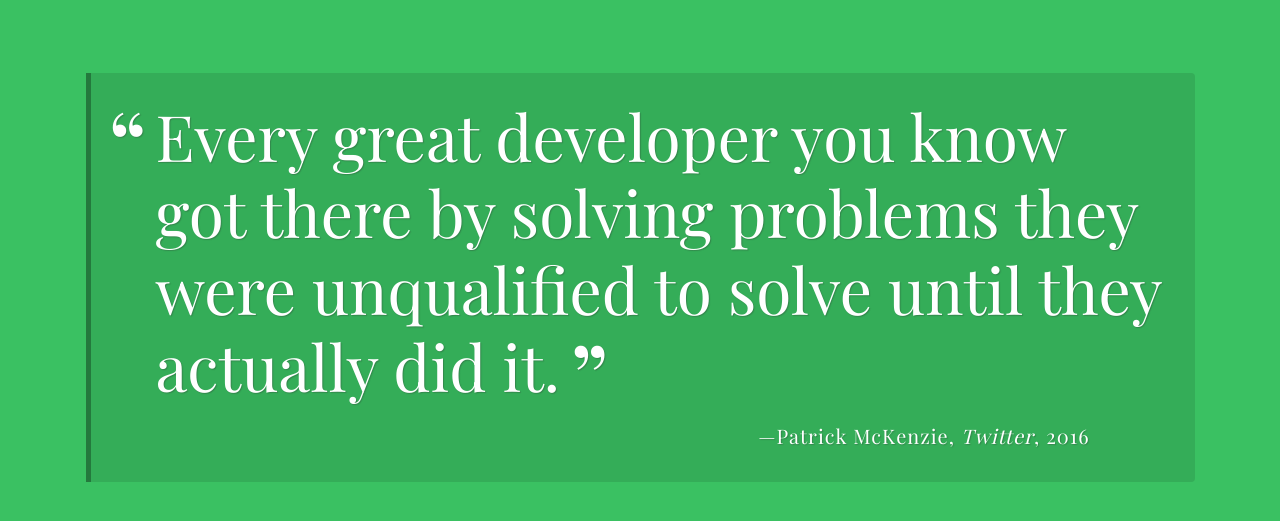
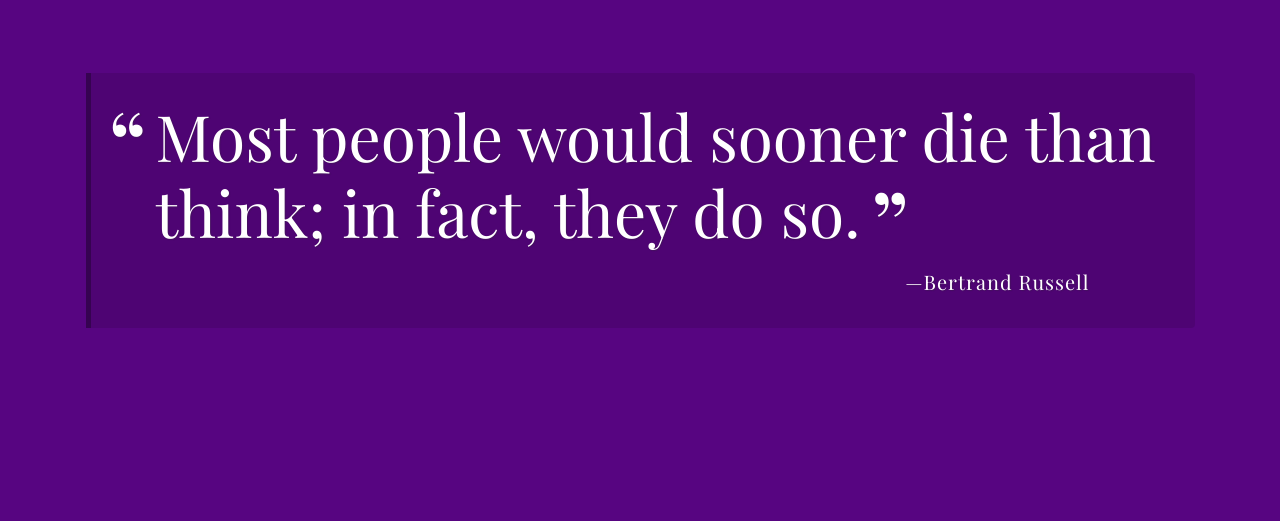
Before and after one commit to payneb35/Techdegree-Project-1, a plain HTML site: page index.html in a window 1280 px wide. Both pictures are taken after a click on the button "Show another quote". Shown: the part 147-668 px from the top of the page. Drawn offline with nearby package versions, Linux system fonts and the light colour scheme; a web font is replaced by a local one.

Commit message:
First Working Edition
Updated README, coded quote selection and randomization.

```diff
--- a/css/styles.css
+++ b/css/styles.css
@@ -115,6 +115,11 @@ h1 {
   font-style: normal;
 }
 
+.tag:before {
+  content: ", ";
+  font-style: normal;
+}
+
 @media (min-width: 768px) {
   body {
     padding: 25px;
--- a/js/script.js
+++ b/js/script.js
@@ -7,23 +7,153 @@ project 1 - A Random Quote Generator
   // Check the "Project Resources" section of the project instructions
   // Reach out in your Slack community - https://treehouse-fsjs-102.slack.com/app_redirect?channel=chit-chat
 
-/***
- * `quotes` array
-***/
+  // Creating an array of objects to store quote, source, citation, year, and tag
+  let quotes = [
+    {
+      quote: 'You are only as free as you think you are and freedom will always be as real as you believe it to be.',
+      source: 'Robert M. Drake'
+    },
+    {
+      quote: 'The world as we have created it is a process of our thinking. It cannot be changed without changing our thinking.',
+      source: 'Albert Einstein'
+    },
+    {
+      quote: 'Being able to depend on someone doesn\'t mean you\'re dependent on them.',
+      source: 'Sarah Rees Brennan',
+      citation: 'Untold',
+      year: 2013
+    },
+    {
+      quote: 'Never to suffer would never to have been blessed.',
+      source: 'Edgar Allan Poe'
+    },
+    {
+      quote: 'Be yourself; everyone else is already taken.',
+      source: 'Oscar Wilde'
+    },
+    {
+      quote: 'Your pain is the breaking of the shell that encloses your understanding.',
+      source: 'Kahlil Gibran'
+    },
+    {
+      quote: 'Even if I knew that tomorrow the world would go to pieces, I would still plant my apple tree.',
+      source: 'Martin Luther'
+    },
+    {
+      quote: 'Maybe you are searching among the branches, for what only appears in the roots.',
+      source: 'Rumi'
+    },
+    {
+      quote: 'Most people would sooner die than think; in fact, they do so.',
+      source: 'Bertrand Russell'
+    },
+    {
+      quote: 'I have never let my schooling interfere with my education.',
+      source: 'Mark Twain'
+    },
+    {
+      quote: 'Sometimes you have to shut your eyes, so you can see the real beauty.',
+      source: 'Kilian Jornet'
+    },
+    {
+      quote: 'To be truly positive in the eyes of some, you have to risk appearing negative in the eyes of others.',
+      source: 'Criss Jami'
+    },
+    {
+      quote: 'Life is not a matter of holding good cards, but of playing a poor hand well.',
+      source: 'Robert Louis Stevenson'
+    },
+    {
+      quote: 'Judge a man by his questions rather than his answers.',
+      source: 'Voltaire'
+    },
+    {
+      quote: 'The quieter you become, the more you are able to hear.',
+      source: 'Rumi'
+    },
+    {
+      quote: 'Do or do not, there is no try.',
+      source: 'Yoda'
+    },
+    {
+      quote: 'The man who removes a mountain begins by carrying away small stones.',
+      source: 'William Faulkner'
+    },
+    {
+      quote: 'Everyone thinks of changing the world, but no one thinks of changing himself.',
+      source: 'Leo Tolstoy'
+    },
+    {
+      quote: 'To thine own self be true.',
+      source: 'William Shakespeare'
+    },
+    {
+      quote: 'Leave no stone unturned.',
+      source: 'Euripides'
+    },
+    {
+      quote: 'It can take years to mold a dream. It takes only a fraction of a second for it to be shattered.',
+      source: 'Mary E. Pearson',
+      citation: 'The Kiss of Deception',
+      year: 2014
+    },
+    {
+      quote: 'It is very strange that the years teach us patience - that the shorter our time, the greater our capacity for waiting.',
+      source: 'Elizabeth Taylor',
+      citation: 'A Wreath of Roses',
+      year: 1949,
+      tag: 'Time'
+    },
+    {
+      quote: 'Time gliding by without our knowledge cheats us, and nothing can be swifter than the years.',
+      source: 'Ovid',
+      citation: 'Metamorphoses',
+      tag: 'Time'
+    }
+  ];
 
+//This function will randomly select the background color
+function getRandomColor() {
+  let red = Math.floor( Math.random() * 256 );
+  let green = Math.floor( Math.random() * 256 );
+  let blue = Math.floor( Math.random() * 256 );
+  let randomColor = `rgb(${red}, ${green}, ${blue})`;
+  document.body.style.backgroundColor = randomColor;
+  return randomColor;
+}
 
+//This function will randomly select one object from the quotes array
+function getRandomQuote() {
+  const randomQuote = quotes[Math.floor(Math.random() * quotes.length)];
+  return randomQuote;
+}
 
-/***
- * `getRandomQuote` function
-***/
+//This function concatenates all properties of the quote object into an html string
+function printQuote() {
+  let randomQuote = getRandomQuote();
+  let html = `<p class="quote">${randomQuote.quote}</p><p class="source">${randomQuote.source}`;
 
+  if (randomQuote.citation != null) {
+    html += `<span class="citation">${randomQuote.citation}</span>`;
+  }
 
+  if (randomQuote.year != null) {
+    html += `<span class="year">${randomQuote.year}</span>`;
+  }
 
-/***
- * `printQuote` function
-***/
+  if (randomQuote.tag != null) {
+    html += `<span class="tag">${randomQuote.tag}</span>`;
+  }
 
+  html += `</p>`;
 
+  getRandomColor();
+  document.getElementById('quote-box').innerHTML = html;
+  return html;
+}
+
+//This prints a new random quote every 15 seconds
+setInterval(printQuote, 15000);
 
 /***
  * click event listener for the print quote button
```
Also changed, not shown: index.html (+1 -0 lines), 1 other file.
